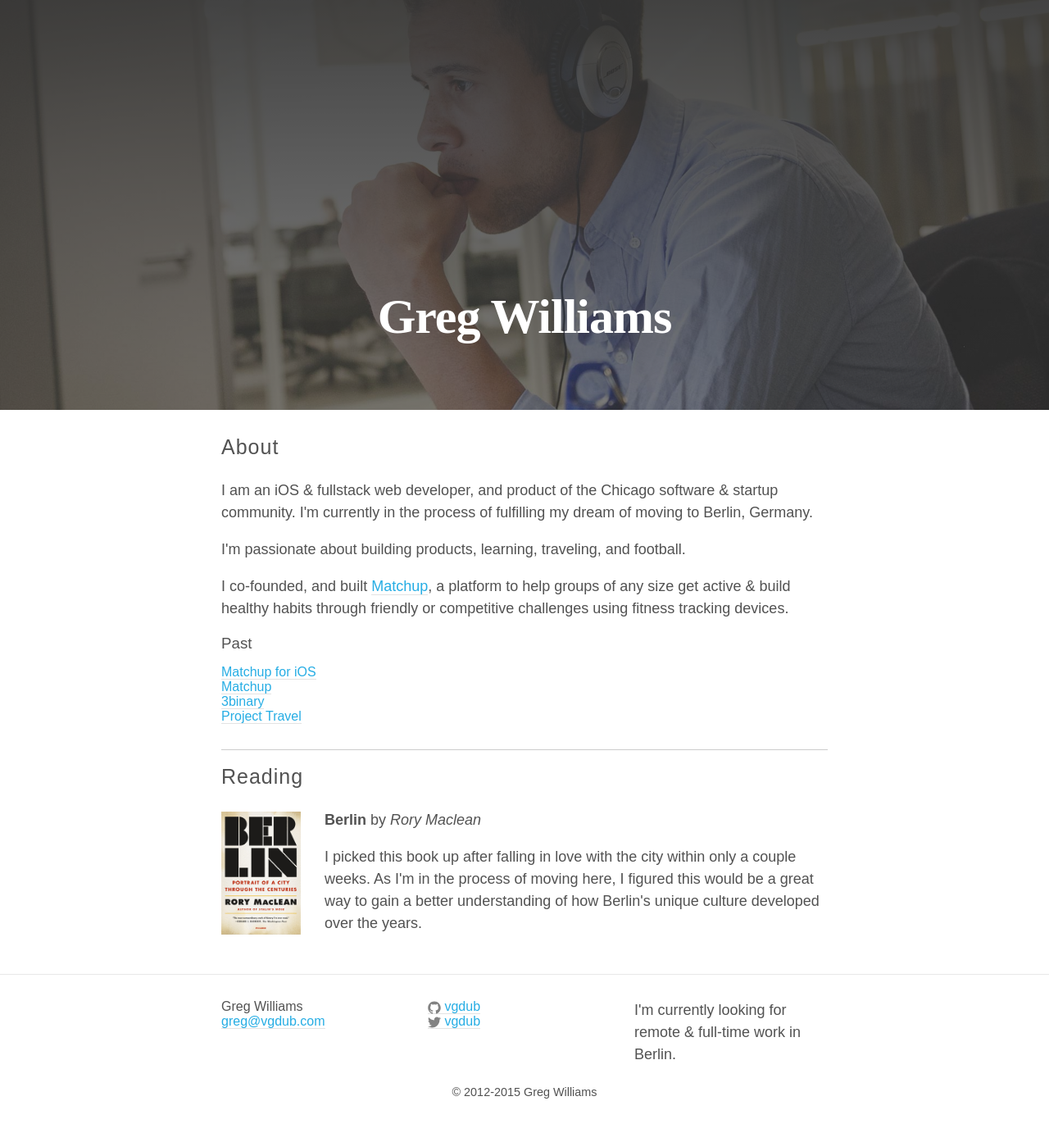
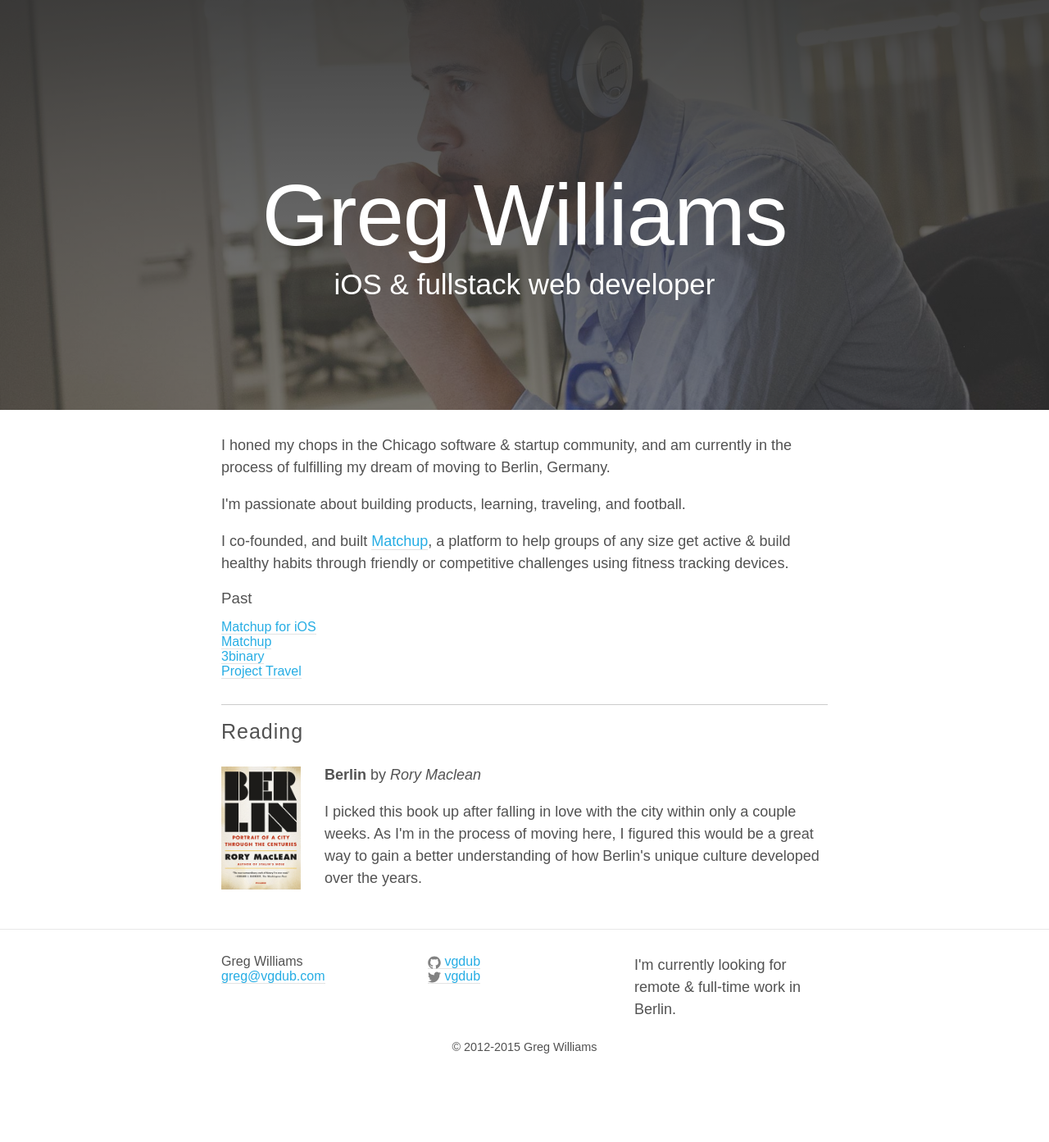
Before and after one commit to vgdub/vgdub.github.io, a Jekyll site: the page built from index.html, in a window 1280 px wide. Shown: the whole page at 82% size. Built offline with Jekyll 4.4.1, drawn with Linux system fonts in a browser that asks for light colours; nearby versions of some CDN libraries; after the commit the page ends 1338 px from its top, so only the background shows below that.

Commit message:
updates landing page copy, updates hero with subheading

```diff
--- a/_includes/footer-scripts.html
+++ b/_includes/footer-scripts.html
@@ -9,7 +9,7 @@
     // Featured image loaded behavior
     $('.hero').imagesLoaded({ background: true }, function(){
       $('.hero.fade-in').addClass('is-loaded');
-      $('.hero-heading').addClass('animated fadeInDown');
+      $('.hero-copy').addClass('animated fadeInDown');
     });
       // .done( function( instance ) {
       //   $('.hero-img').addClass('is-loaded');
--- a/_sass/_hero.scss
+++ b/_sass/_hero.scss
@@ -52,16 +52,34 @@
   }
 }
 
-.hero-heading {
+.hero-copy {
   color: $white;
   width: 100%;
   position: absolute;
-  @include typeset(60, 1.2);
   z-index: $zIndex-hero-heading;
   text-align: center;
-  top: 70%;
+  top: 40%;
+}
+
+.hero-heading {
+  @include typeset(105, 1.2);
+  margin-bottom: 0;
   @include media($on-laptop) {
-    @include typeset(35, 1.2);
+    @include typeset(70, 1.2);
+  }
+  @include media($on-palm) {
+    @include typeset(50, 1.2);
+  }
+}
+
+.hero-subheading {
+  @extend %basefont;
+  @include typeset(35, 1.2);
+  @include media($on-laptop) {
+    @include typeset(25, 1.2);
+  }
+  @include media($on-palm) {
+    @include typeset(20, 1.2);
   }
 }
 
--- a/index.html
+++ b/index.html
@@ -5,16 +5,17 @@ layout: landing
 <section class="hero fade-in" style="background-image:url({{ "/greg-williams-hero.jpg" | prepend: site.baseurl_assets_images }});">
   <div class="section-gradient section-gradient--darker"></div>
   <!-- <img src="{{ "/greg-williams-hero.jpg" | prepend: site.baseurl_assets_images }}" alt="" class="hero-img"> -->
-  <h1 class="hero-heading alt">Greg Williams</h1>
-
+  <div class="hero-copy">
+    <h1 class="hero-heading">Greg Williams</h1>
+    <h3 class="hero-subheading">iOS & fullstack web developer</h3>
+  </div>
 
 </section>
 
 <main class="page-content">
   <div class="wrapper">
-    <h2>About</h2>
     <p>
-      I am an iOS & fullstack web developer, and product of the Chicago software & startup community. I'm currently in the process of fulfilling my dream of moving to Berlin, Germany.
+      I honed my chops in the Chicago software & startup community, and am currently in the process of fulfilling my dream of moving to Berlin, Germany.
     </p>
 
     <p>
```
